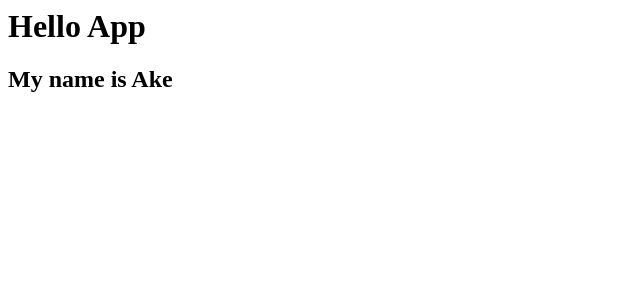
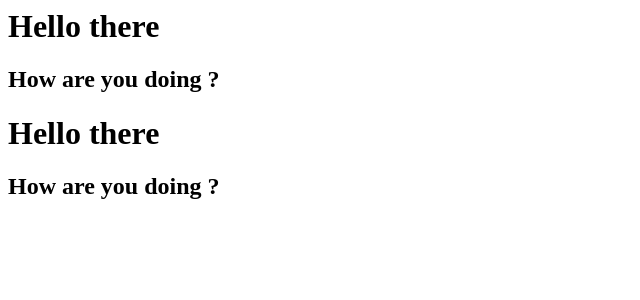
Before and after one commit to codesheepio/stateless-functional-components, a React app: page / in a window 1280 px wide. Shown: the top 300 px of the page, without its empty margins (0-640 px from the left). Built offline with nearby package versions, Linux system fonts and the light colour scheme.

Commit message:
Composing components

```diff
--- a/src/App.js
+++ b/src/App.js
@@ -1,11 +1,13 @@
 import React from 'react';
+
+import Hello from './Hello';
 
 class App extends React.Component {
   render() {
     return (
       <div>
-        <h1>Hello App</h1>
-        <h2>My name is Ake</h2>
+        <Hello />
+        <Hello />
       </div>
     );
   }
--- /dev/null
+++ b/src/Hello.js
@@ -0,0 +1,14 @@
+import React from 'react';
+
+class Hello extends React.Component {
+  render() {
+    return (
+      <div>
+        <h1>Hello there</h1>
+        <h2>How are you doing ?</h2>
+      </div>
+    );
+  }
+}
+
+export default Hello;
```
